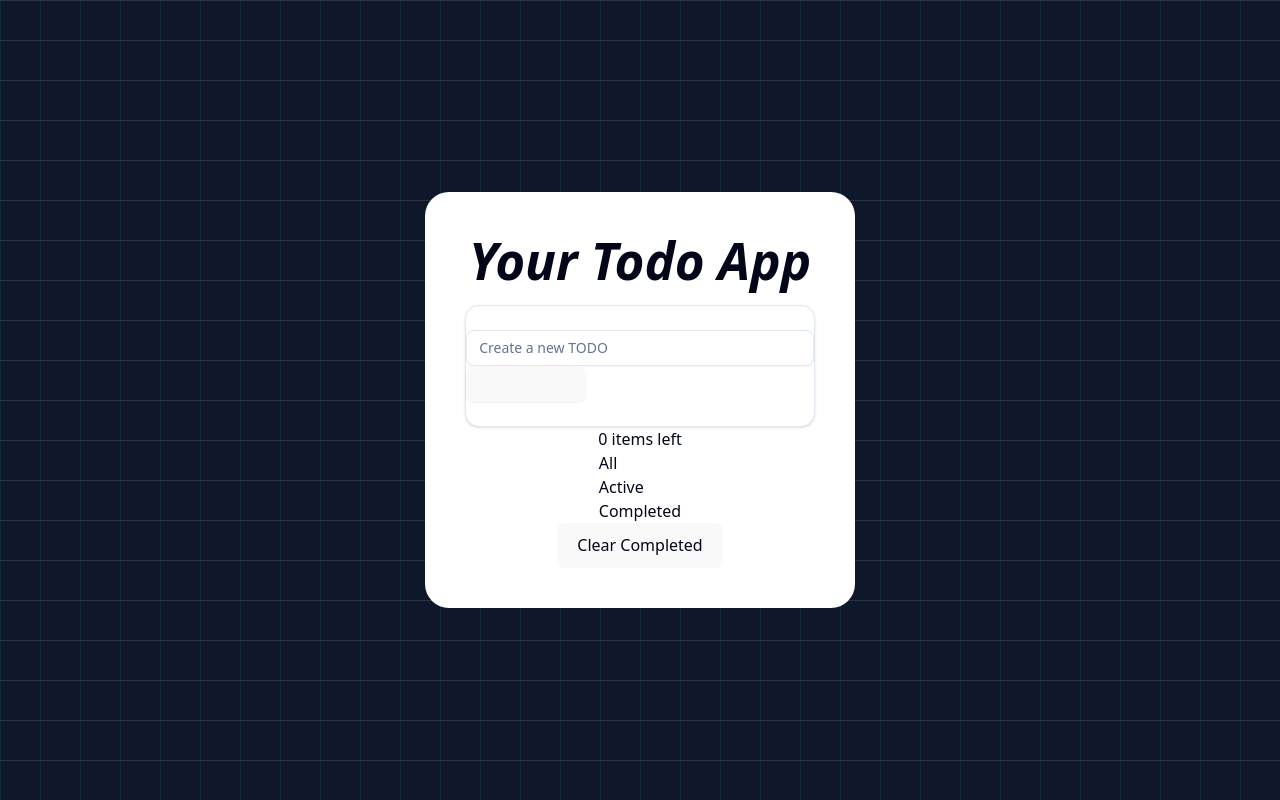
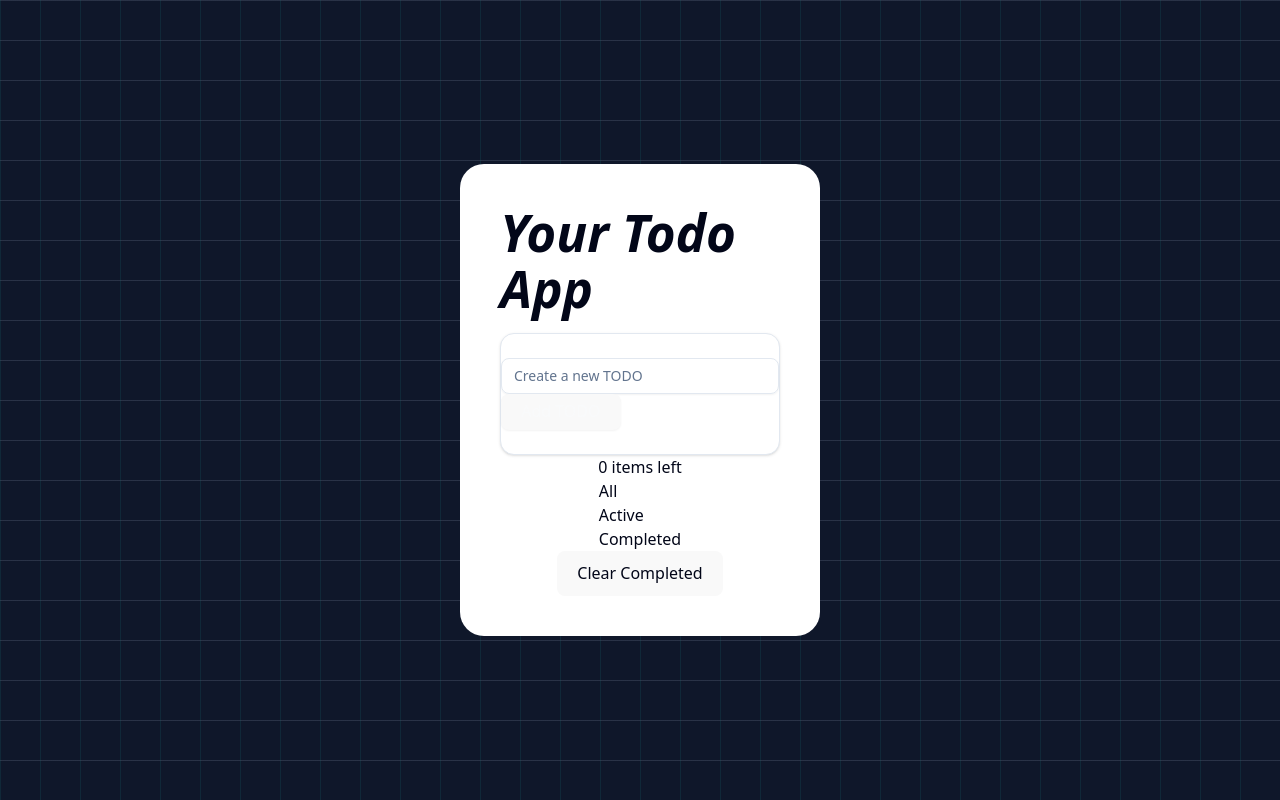
Before and after one commit to ernest03011/react-app, a React (Vite) app: page / in a window 1280 px wide. Built offline with nearby package versions, Linux system fonts and the light colour scheme.

Commit message:
chore: adjust the width and center the main card width the app

```diff
--- a/src/App.jsx
+++ b/src/App.jsx
@@ -15,7 +15,7 @@ function App() {
   }, [todos]);
 
   return (
-    <div className="bg-white px-10 py-10 rounded-3xl flex items-center justify-center flex-col">
+    <div className="bg-white px-10 py-10 rounded-3xl flex items-center justify-center flex-col max-w-90 m-auto">
       <Heading>
         <h1 className="mb-4 italic font-bold">Your Todo App</h1>
       </Heading>
```
